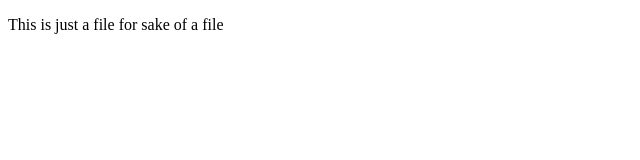
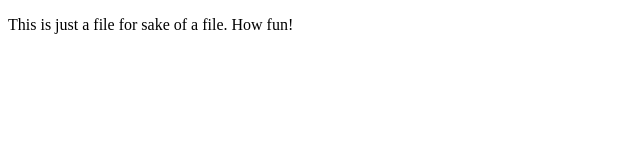
Before and after one commit to jklins-ects/gitpractice, a plain HTML site: page index.html in a window 1280 px wide. Shown: the full height of the page, 0-640 px from the left. Drawn offline with Linux system fonts and the light colour scheme.

Commit message:
This is a trap!

```diff
--- a/index.html
+++ b/index.html
@@ -6,6 +6,6 @@
         <title>Git Practice</title>
     </head>
     <body>
-        <p>This is just a file for sake of a file</p>
+        <p>This is just a file for sake of a file. How fun!</p>
     </body>
 </html>
```
